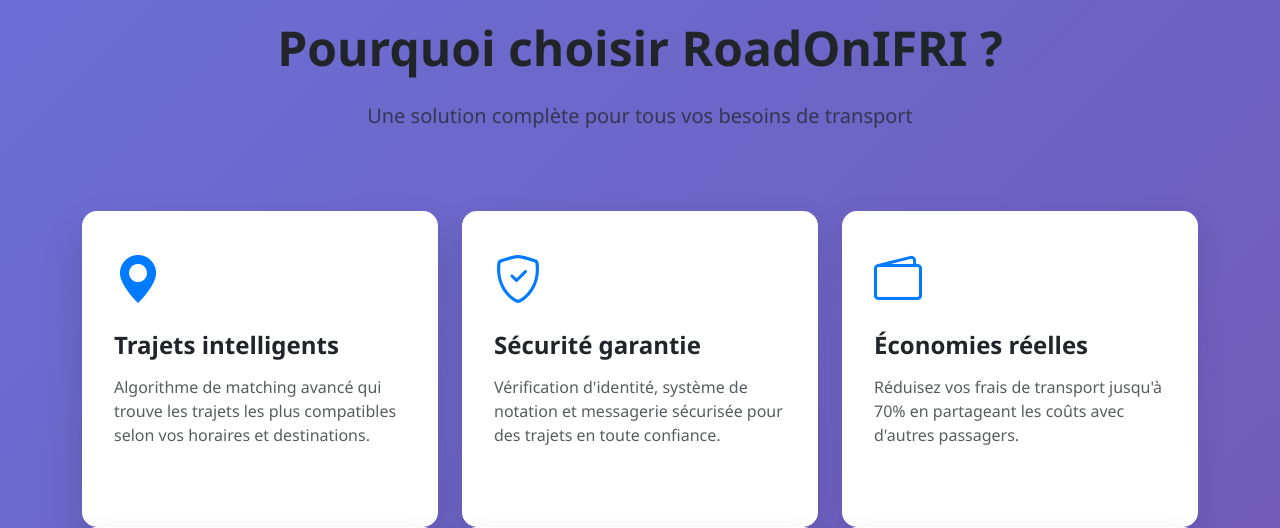
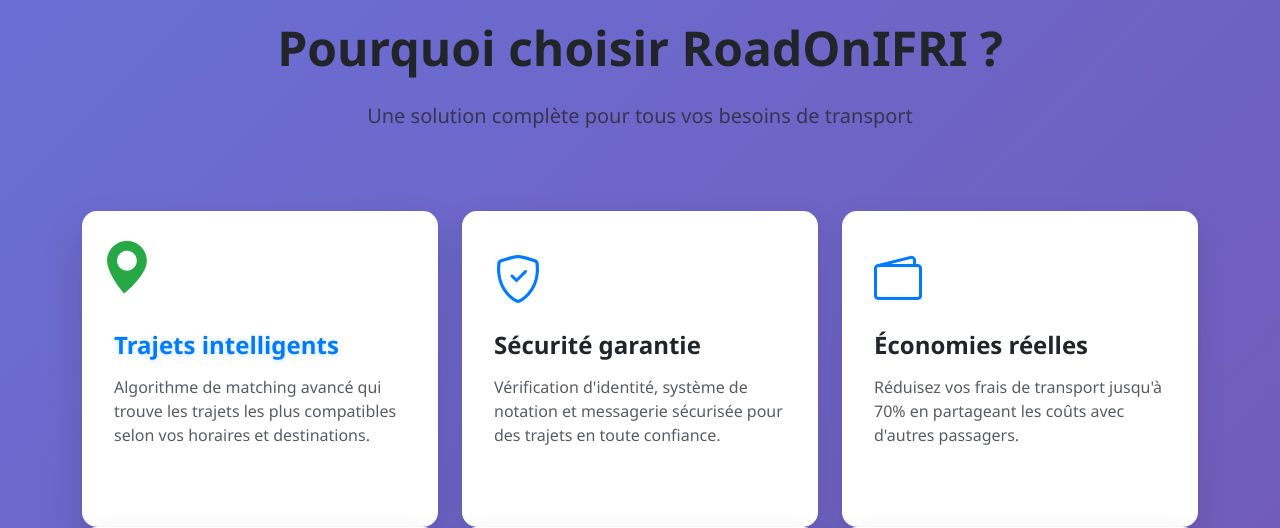
Before and after one commit to MiracleDvm/PIL1_2425_8, a Flask app: page / in a window 1280 px wide, with the pointer over the restyled element. Shown: the part 1453-1981 px from the top of the page. Run offline with Flask 3, Linux system fonts and the light colour scheme; parts of the project's set-up code (start-up, migrations or seed data) failed here and were passed over.

Commit message:
Update base.html

```diff
--- a/frontend/templates/base.html
+++ b/frontend/templates/base.html
@@ -272,6 +272,20 @@
                 width: 100%;
                 margin: 0.5rem 0;
             }
+        }
+        .feature-card:hover {
+            transform: translateY(-10px) scale(1.02);
+            box-shadow: 0 20px 40px rgba(0,0,0,0.15);
+        }
+
+        .feature-card:hover .feature-icon {
+            transform: scale(1.1) rotate(5deg);
+            color: var(--success-color);
+        }
+
+        .feature-card:hover h4 {
+            color: var(--primary-color);
+            text-shadow: 0 2px 4px rgba(0,123,255,0.2);
         }
     </style>
 </head>
```
